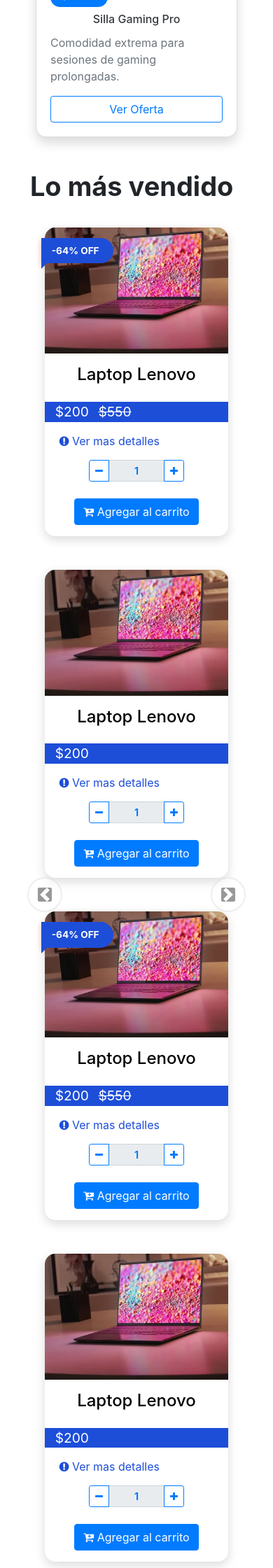
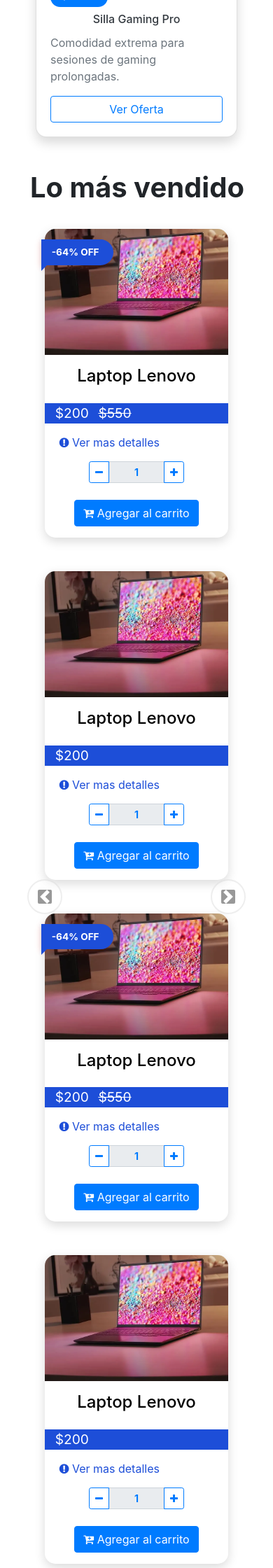
Before and after one commit to GMYA07/TiendaElectronica, a PHP site: page / in a window 390 px wide. Shown: the part 698-2938 px from the top of the page at 70% size. Run offline with PHP 8.4, Linux system fonts and the light colour scheme; some libraries are stand-ins or nearby versions.

Commit message:
haciendo texto responsivo

```diff
--- a/Assets/css/style.css
+++ b/Assets/css/style.css
@@ -102,10 +102,10 @@ nav{
 
 .ad-card:hover {
     transform: translateY(-3px);
-    -webkit-transform:;
-    -moz-transform:;
-    -ms-transform:;
-    -o-transform:;
+    -webkit-transform: translateY(-3px);
+    -moz-transform: translateY(-3px);
+    -ms-transform: translateY(-3px);
+    -o-transform: translateY(-3px);
 }
 
 @media (max-width: 768px) {
@@ -125,10 +125,10 @@ nav{
     height: 50px;
     top: 50%;
     transform: translateY(-50%);
-    -webkit-transform:;
-    -moz-transform:;
-    -ms-transform:;
-    -o-transform:;
+    -webkit-transform: translateY(-50%);
+    -moz-transform: translateY(-50%);
+    -ms-transform: translateY(-50%);
+    -o-transform: translateY(-50%);
 }
 
 .carousel-control-prev {
@@ -161,7 +161,7 @@ nav{
 }
 
 .contenedorTitulo h2{
-    font-size: 4.5vh;
+    font-size: 2.5rem;
     font-weight: bold;
 }
 
```
